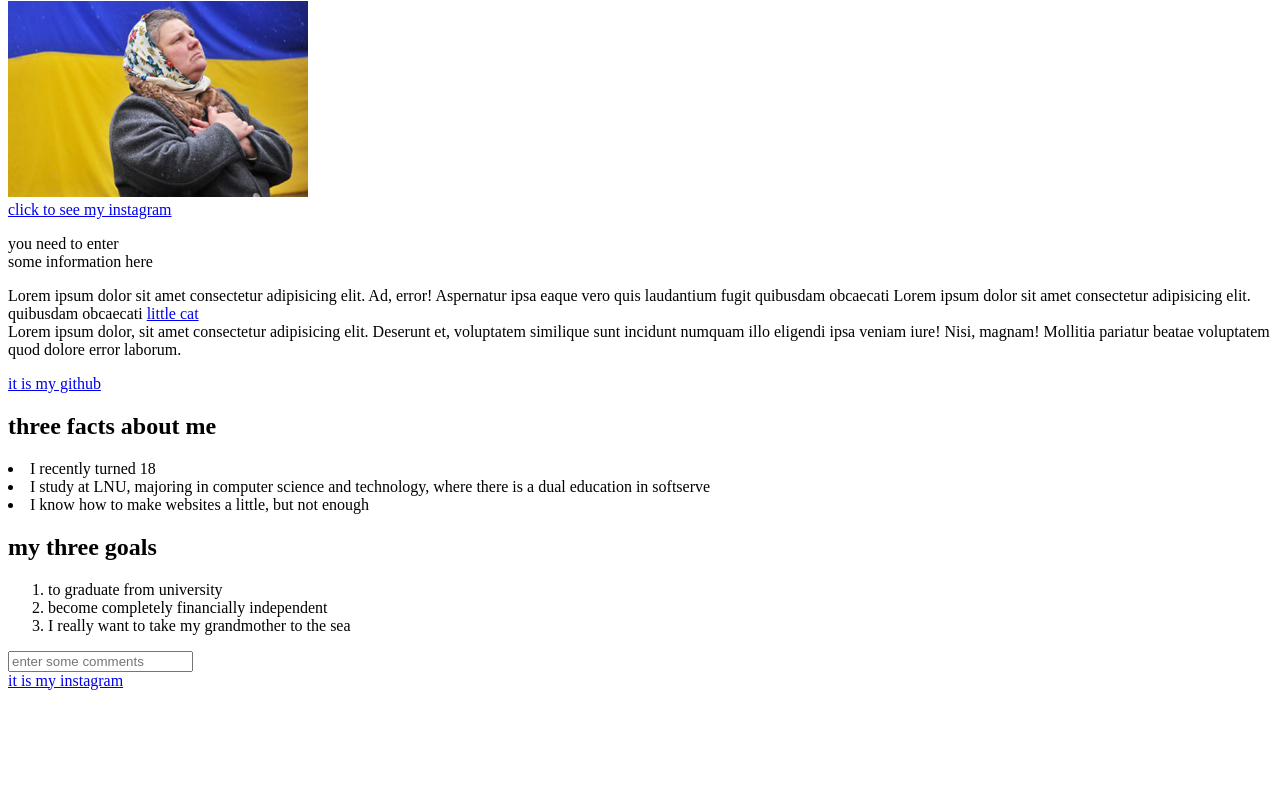
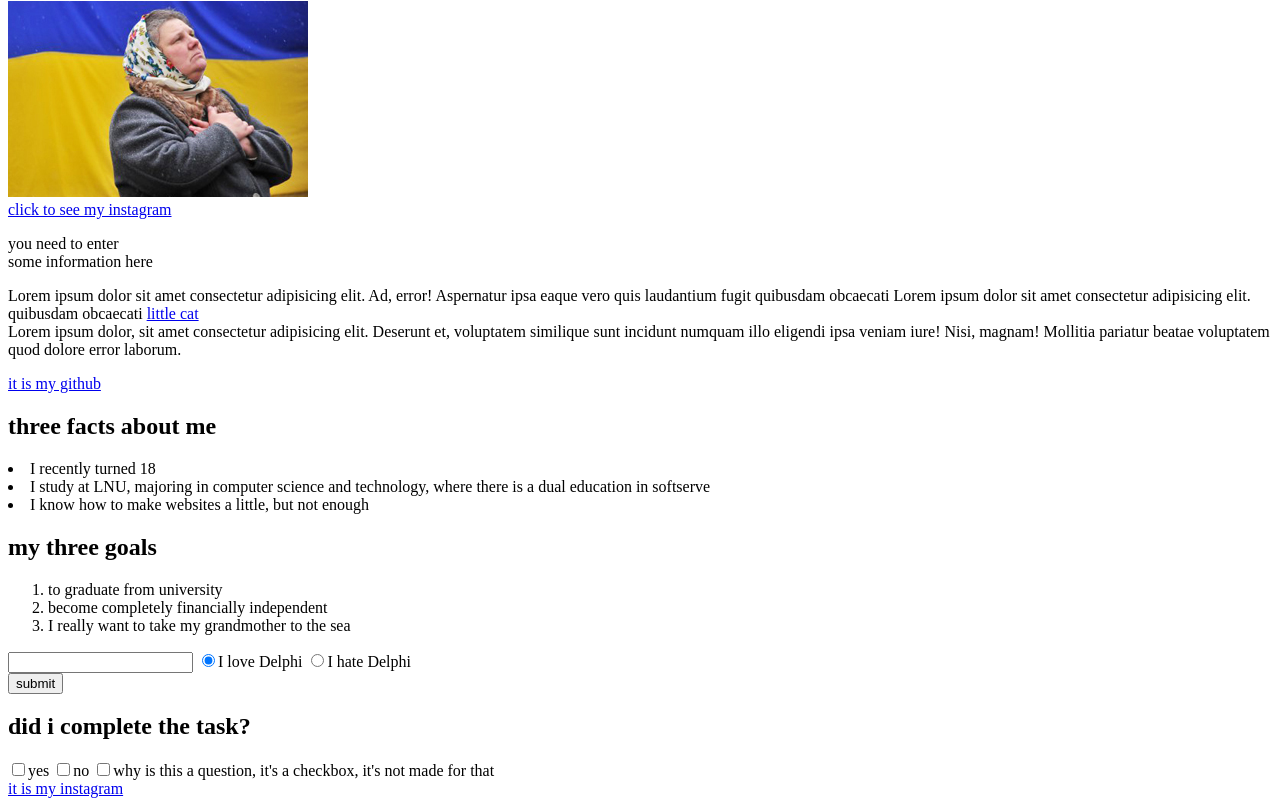
Before and after one commit to vitaliyMiskevuch1212/html-landing, a plain HTML site: page index.html in a window 1280 px wide. Shown: the part 79-885 px from the top of the page. Before the commit the page ends 800 px from the top, so only its background shows below. Drawn offline with Linux system fonts and the light colour scheme.

Commit message:
add more function

```diff
--- a/index.html
+++ b/index.html
@@ -36,7 +36,27 @@
 <li>I really want to take my grandmother to the sea</li>
 </ol>
 <form action="https://www.trendhunter.com/trends/tech-support-gandalf">
-<input type="text" placeholder="enter some comments">
+<input type="text" required="enter some comments">
+<label for="love">
+<input id="love" value="love" type="radio" name="love-hate" checked>I love Delphi
+</label>
+<label for="hate">
+    <input id="hate" value="hate" type="radio" name="love-hate">I hate Delphi
+    </label><br>
+<button type="submit">submit</button>
+</form>
+<h2>did i complete the task?</h2>
+<form>
+<label for="smile">
+    <input id="smile" value="smile" type="checkbox">yes
+</label>
+<label for="smile">
+    <input id="smile" value="smile" type="checkbox">no
+</label>
+<label for="smile">
+    <input id="smile" value="smile" type="checkbox">why is this a question, it's a checkbox,
+    it's not made for that
+</label>
 </form>
     </main>
     <footer id="footer">
```
